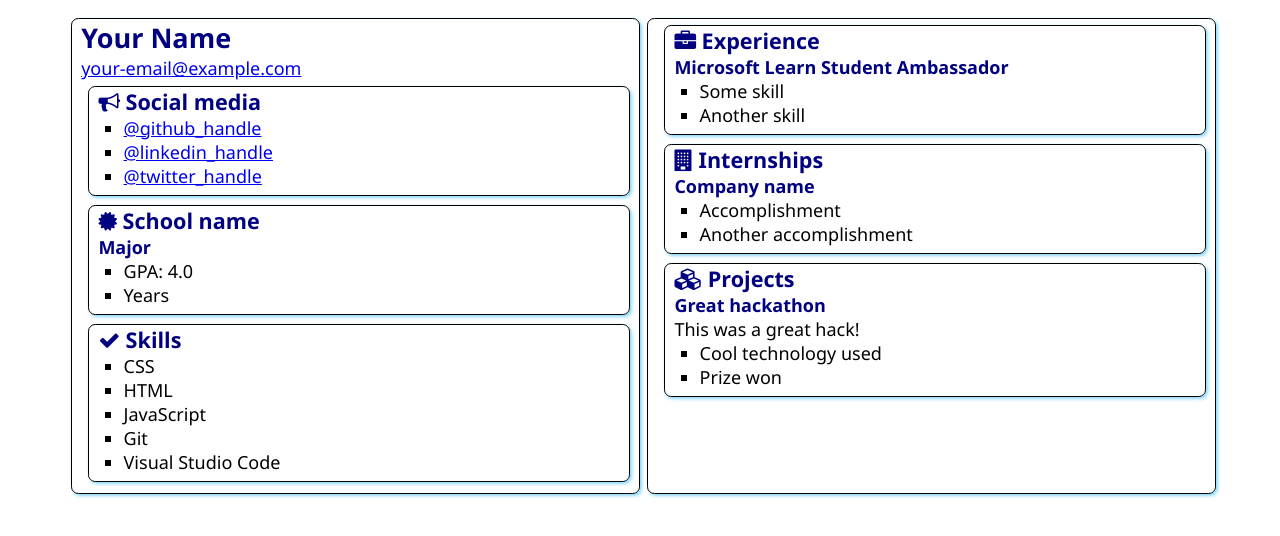
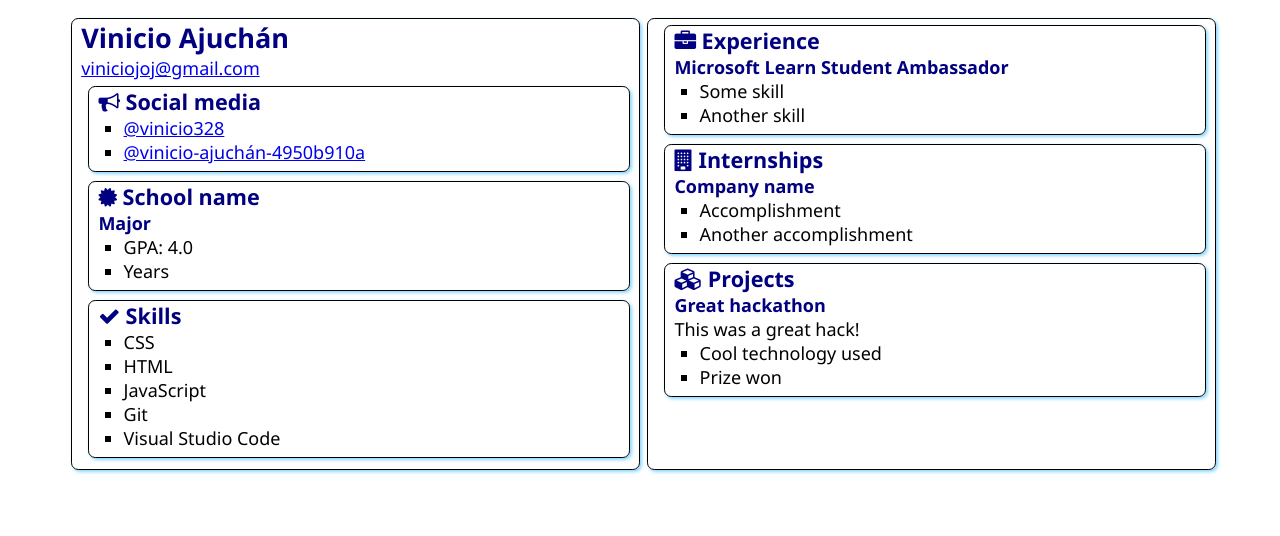
Before and after one commit to vinicio328/SATechnicalOnboarding, a plain HTML site: page src/index.html in a window 1280 px wide. Drawn offline with Linux system fonts and the light colour scheme.

Commit message:
Added My Name

```diff
--- a/src/index.html
+++ b/src/index.html
@@ -12,8 +12,8 @@
 <body>
     <main>
         <article class="box">
-            <h1>Your Name</h1>
-            <div><a href="mailto:your.email@example.com">your-email@example.com</a></div>
+            <h1>Vinicio Ajuchán</h1>
+            <div><a href="mailto:viniciojoj@gmail.com">viniciojoj@gmail.com</a></div>
 
             <section class="box">
                 <h2>
@@ -21,9 +21,9 @@
                     Social media
                 </h2>
                 <ul>
-                    <li><a href="https://github.com/<handle>">@github_handle</a></li>
-                    <li><a href="https://linkedin.com/in/<handle>">@linkedin_handle</a></li>
-                    <li><a href="https://twitter.com/<handle>">@twitter_handle</a></li>
+                    <li><a href="https://github.com/vinicio328">@vinicio328</a></li>
+                    <li><a href="https://linkedin.com/in/vinicio-ajuchán-4950b910a">@vinicio-ajuchán-4950b910a</a></li>
+                    <!-- <li><a href="https://twitter.com/<handle>">@twitter_handle</a></li> -->
                 </ul>
             </section>
 
```
